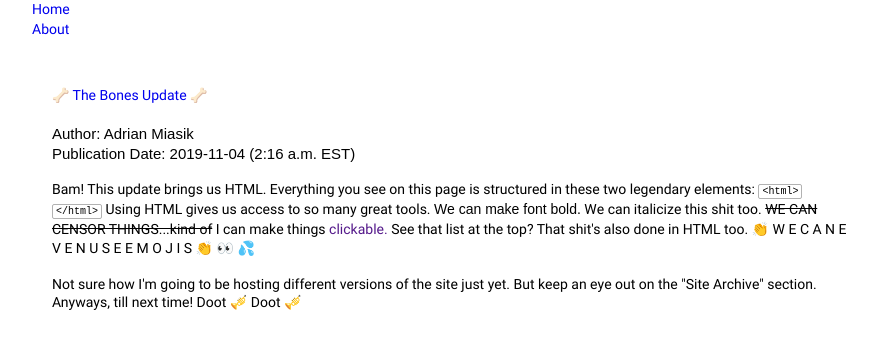
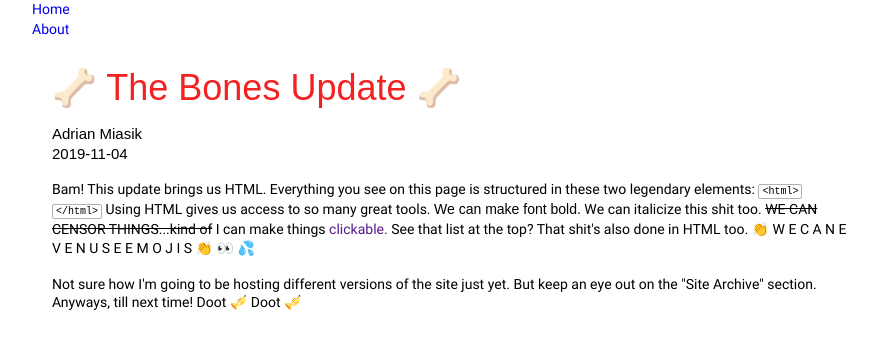
Before and after one commit to adrian-miasik/adrianmiasik.com, a website: page pages/the-bones-update.html in a window 1280 px wide. Shown: the whole page, without its empty margins (0-877 px from the left). Drawn offline with Linux system fonts and the light colour scheme; a web font is replaced by a local one.

Commit message:
Apply our article css to 'the bones update' article

```diff
--- a/pages/the-bones-update.html
+++ b/pages/the-bones-update.html
@@ -35,10 +35,12 @@ limitations under the License.-->
     <div class="content">
       <div class="content-meta">
         <h2>
-          <a href="https://deploy-preview-2--adrianmiasik.netlify.com/">&#129460; The Bones Update &#129460;</a>
+          &#129460; The Bones Update &#129460;
         </h2>
-        <h3>Author: Adrian Miasik</h3>
-        <h3>Publication Date: 2019-11-04 (2:16 a.m. EST)</h3>
+        <!--https://deploy-preview-2&#45;&#45;adrianmiasik.netlify.com/-->
+        <h3>Adrian Miasik</h3>
+        <!--(2:16 a.m. EST)-->
+        <h3>2019-11-04</h3>
       </div>
       <div class="content-body">
         <p>
```
